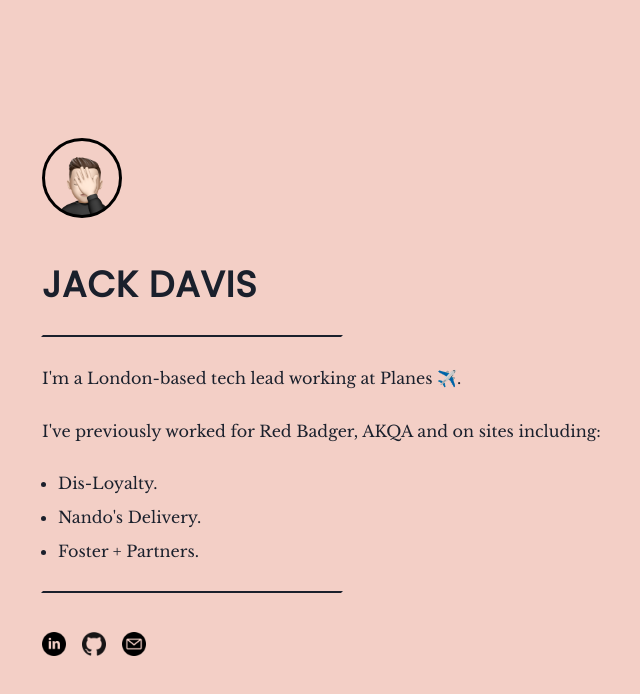
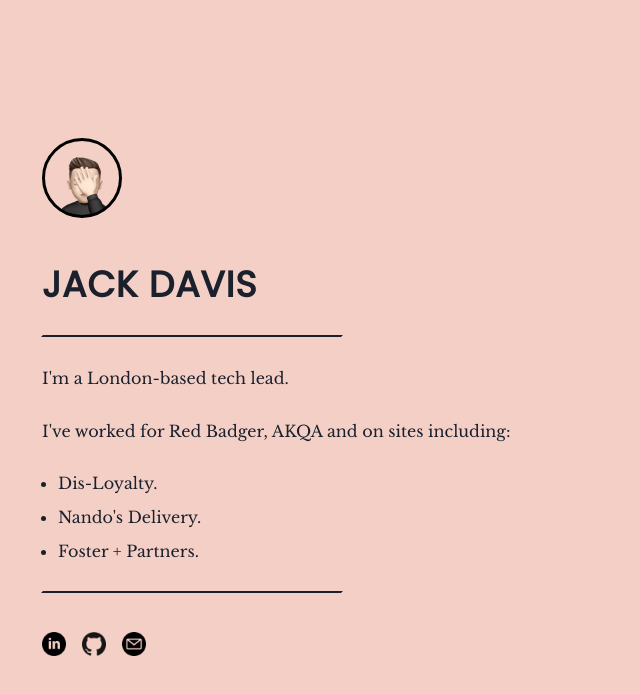
Before and after one commit to jbadavis/jbadavis.dev, a React (Vite) app: page / in a window 1280 px wide. Shown: the top 694 px of the page, without its empty margins (298-938 px from the left). Built offline with nearby package versions, Linux system fonts and the light colour scheme.

Commit message:
Update bio and experience copy

```diff
--- a/src/components/bio.tsx
+++ b/src/components/bio.tsx
@@ -17,21 +17,19 @@ const Bio = () => (
 		<Heading as="h1" letterSpacing="wide" textTransform="uppercase">
 			Jack Davis
 		</Heading>
-		<Divider />
+		<Divider />{' '}
 		<Text>
+			{' '}
 			I'm a London-based{' '}
 			<Link
 				href="https://docs.publishing.service.gov.uk/manual/tech-lead-responsibilities.html"
 				isExternal
 			>
 				tech lead
-			</Link>{' '}
-			working at{' '}
-			<Link href="https://planes.studio" isExternal>
-				Planes ✈️
 			</Link>
 			.
 		</Text>
 	</>
 );
+
 export default Bio;
--- a/src/components/experience-links.tsx
+++ b/src/components/experience-links.tsx
@@ -3,7 +3,7 @@ import { Link, ListItem, Text, UnorderedList } from '@chakra-ui/react';
 const ExperienceLinks = () => (
 	<>
 		<Text>
-			I've previously worked for{' '}
+			I've worked for{' '}
 			<Link href="https://red-badger.com" isExternal>
 				Red Badger
 			</Link>
```
Also changed, not shown: 1 other file (tests, documents, lock files or other folders).
